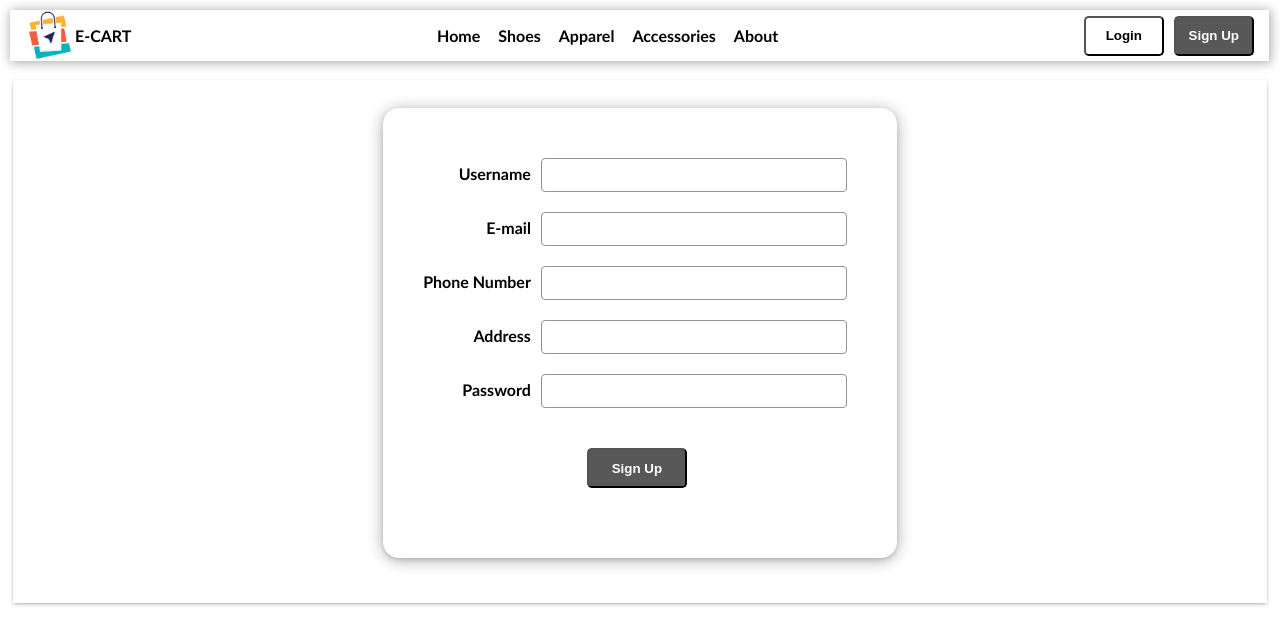
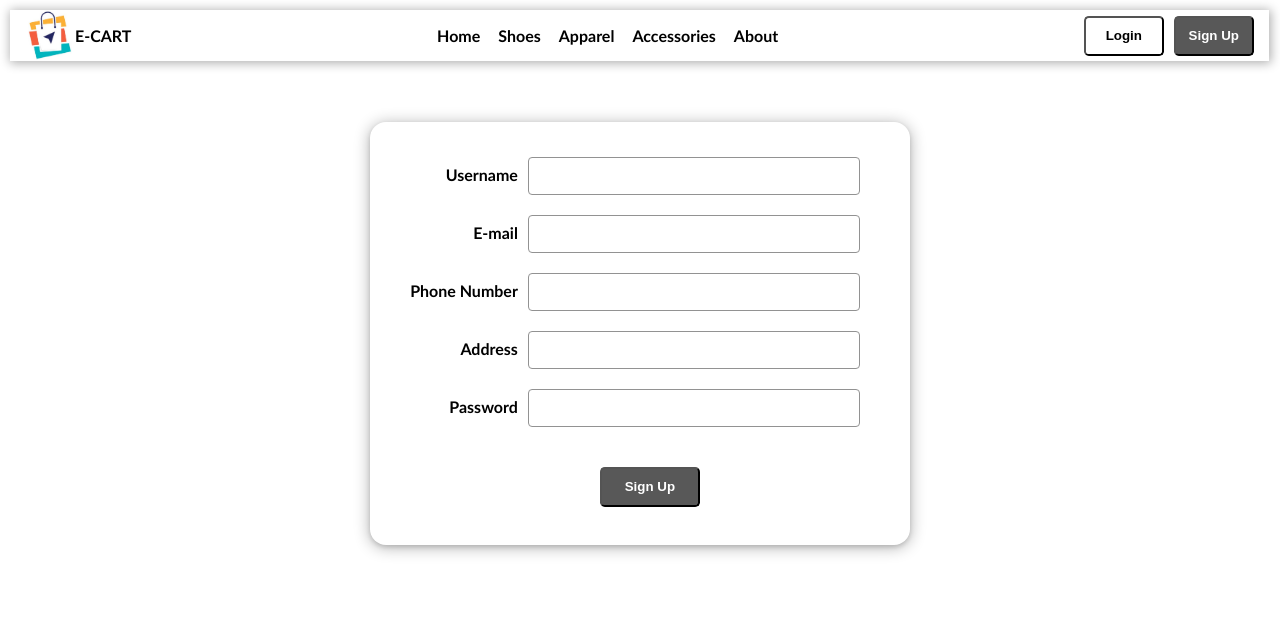
Before and after one commit to PathumN99/Retail-App, a React (Create React App) app in the folder retail-app-client/: page /signup in a window 1280 px wide. Shown: the top 644 px of the page. Built offline with nearby package versions, Linux system fonts and the light colour scheme.

Commit message:
Complete implementation for Sign up function with field validations

```diff
--- a/retail-app-client/src/components/modules/SignPage.js
+++ b/retail-app-client/src/components/modules/SignPage.js
@@ -11,6 +11,7 @@ export default function SignPage() {
     const [phoneNumber, setPhoneNumber] = useState("");
     const [address, setAddress] = useState("");
     const [modalDisplay, setModalDisplay] = useState(false);
+    const [error, setError] = useState(false)
 
     const modalMessage = "Do You Want to Confirm?";
 
@@ -30,7 +31,12 @@ export default function SignPage() {
         setAddress(event.target.value);
     }
     function invokeModal() {
+        if (name.length === 0 || email.length === 0 || phoneNumber.length === 0 || password.length === 0) {
+            setError(true);
+            console.log("Error : Validation Error!");
+        } else {
             setModalDisplay(true);
+        }
     }
 
     let dataObject = {
@@ -41,7 +47,16 @@ export default function SignPage() {
         address: address
     }
 
+    // useEffect(() => {
+    //     setError(name.length === 0 || email.length === 0 || phoneNumber.length === 0 || password.length === 0);
+    // }, [name, email, phoneNumber, password]);
+    // with the dependency array [name, email, phoneNumber, password], we ensure that the setError logic
+    // runs only when one of the form fields changes, preventing the infinite loop of re-renders.
+
     function submitData() {
+        if (name.length === 0 || email.length === 0 || phoneNumber.length === 0 || password.length === 0) {
+            console.log("Error : Validation Error!");
+        } else {
             Axios.post("http://localhost:5105/api/User", dataObject).then((response) => {
                 console.log("Submitted Data: ", response);
                 setName("");
@@ -49,9 +64,11 @@ export default function SignPage() {
                 setEmail("");
                 setPhoneNumber("");
                 setAddress("");
+                setError(false);
             }).catch((error) => {
                 console.log(error);
             })
+        }
     }
 
     return (
@@ -62,26 +79,50 @@ export default function SignPage() {
                     <input placeholder="" className={SignCSS.input} name="name" type="text"
                         value={name} onChange={handleName} />
                 </div>
+                {(error && name.length === 0) ?
+                    <div>
+                        <label className={SignCSS.errMsg}>Username Should not be Empty!</label>
+                    </div>
+                    : null}
+
                 <div>
                     <label className={SignCSS.label}>E-mail</label>
                     <input placeholder="" className={SignCSS.input} name="email" type="text"
                         value={email} onChange={handleEmail} />
                 </div>
+                {(error && email.length === 0) ?
+                    <div>
+                        <label className={SignCSS.errMsg}>Email Should not be Empty!</label>
+                    </div>
+                    : null}
+
                 <div>
                     <label className={SignCSS.label}>Phone Number</label>
                     <input placeholder="" className={SignCSS.input} name="phoneNumber" type="text"
                         value={phoneNumber} onChange={handlePhoneNumber} />
                 </div>
+                {(error && phoneNumber.length === 0) ?
+                    <div>
+                        <label className={SignCSS.errMsg}>Phone Number Should not be Empty!</label>
+                    </div>
+                    : null}
+
                 <div>
                     <label className={SignCSS.label}>Address</label>
                     <input placeholder="" className={SignCSS.input} name="address" type="text"
                         value={address} onChange={handleAddress} />
                 </div>
+
                 <div>
                     <label className={SignCSS.label}>Password</label>
                     <input placeholder="" className={SignCSS.input} name="password" type="text"
                         value={password} onChange={handlePassword} />
                 </div>
+                {(error && password.length === 0) ?
+                    <div>
+                        <label className={SignCSS.errMsg}>Password Should not be Empty!</label>
+                    </div>
+                    : null}
 
                 <button className={SignCSS.button} onClick={invokeModal}>Sign Up</button>
             </div>
--- a/retail-app-client/src/style/App.module.css
+++ b/retail-app-client/src/style/App.module.css
@@ -9,5 +9,5 @@
     padding-left: 20px;
     padding-bottom: 20px;
     padding-right: 20px;
-    box-shadow: rgba(50, 50, 93, 0.25) 0px 2px 5px -1px, rgba(0, 0, 0, 0.3) 0px 1px 3px -1px;
+    /* box-shadow: rgba(50, 50, 93, 0.25) 0px 2px 5px -1px, rgba(0, 0, 0, 0.3) 0px 1px 3px -1px;     */
 }
--- a/retail-app-client/src/style/Login.module.css
+++ b/retail-app-client/src/style/Login.module.css
@@ -23,6 +23,7 @@
     border-radius: 4px;
     height: 30px;
     width: 200px;
+    padding: 3px 15px;
 }
 
 .button {
--- a/retail-app-client/src/style/Modal.module.css
+++ b/retail-app-client/src/style/Modal.module.css
@@ -16,7 +16,7 @@
     align-items: center;
     flex-direction: column;
     box-shadow: rgba(0, 0, 0, 0.16) 0px 1px 4px, rgb(51, 51, 51) 0px 0px 0px 3px;
-    padding: 25px 45px;
+    padding: 15px 45px 35px;
     border-radius: 0.7rem;
 }
 
--- a/retail-app-client/src/style/signup.module.css
+++ b/retail-app-client/src/style/signup.module.css
@@ -11,7 +11,7 @@
     flex-direction: column;
     align-items: flex-end;
     justify-content: center;
-    padding: 40px 40px;
+    padding: 25px 40px 8px;
     box-shadow: rgba(0, 0, 0, 0.12) 0px 2px 4px 0px, rgba(0, 0, 0, 0.32) 0px 2px 16px 0px;
     /* box-shadow: rgba(6, 24, 44, 0.4) 0px 0px 0px 2px, rgba(6, 24, 44, 0.65) 0px 4px 6px -1px, rgba(255, 255, 255, 0.08) 0px 1px 0px inset; */
     border-radius: 1rem;
@@ -23,6 +23,7 @@
     border-radius: 4px;
     height: 30px;
     width: 300px;
+    padding: 3px 15px;
 }
 
 .button {
@@ -48,3 +49,10 @@
 .label {
     font-weight: 600;
 }
+
+.errMsg {
+    display: flex;
+    align-items: last baseline;
+    margin-right: 10px;
+    color: red;
+}
```
Lines whose indentation alone changed are shown as unchanged.
